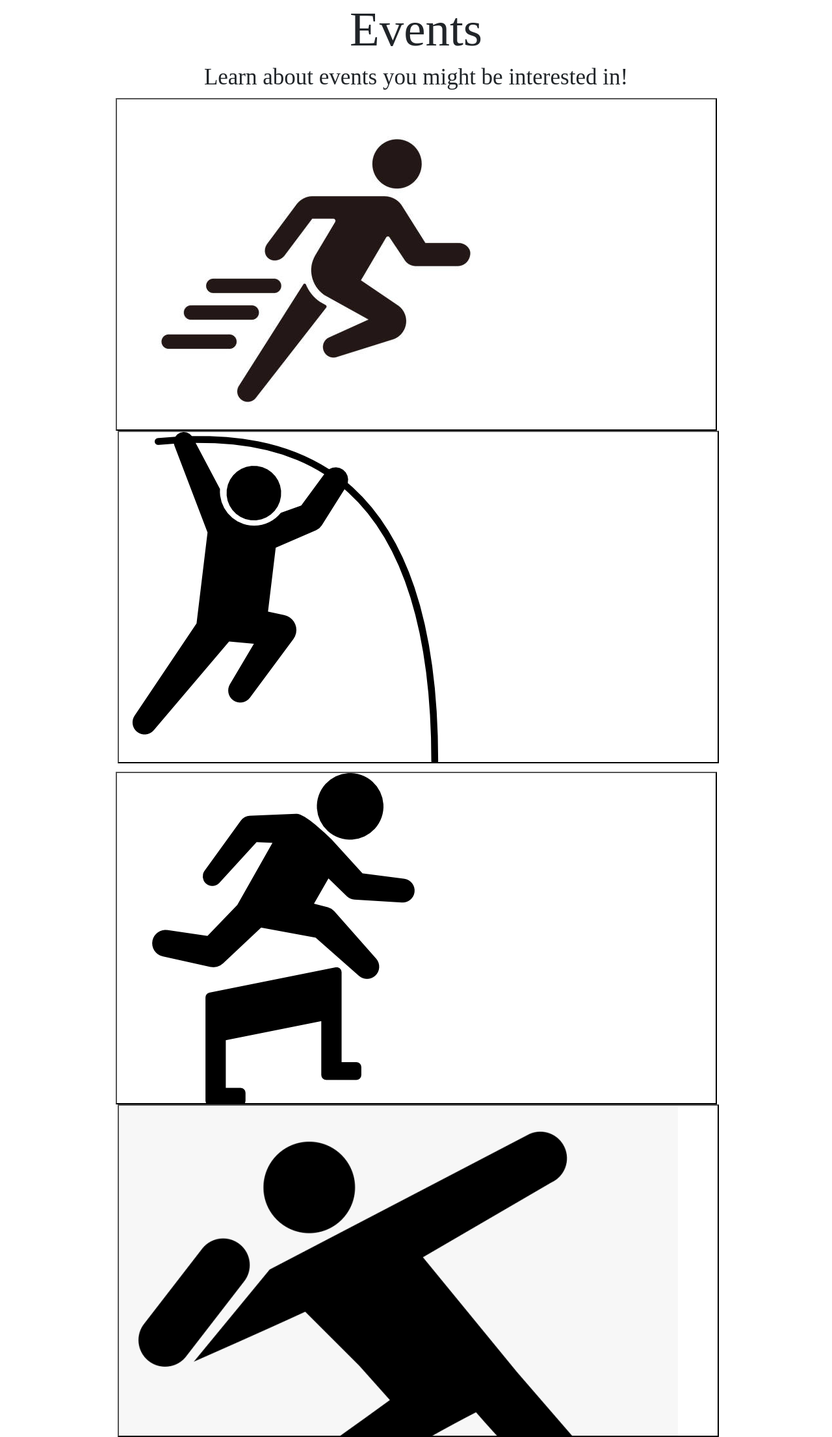
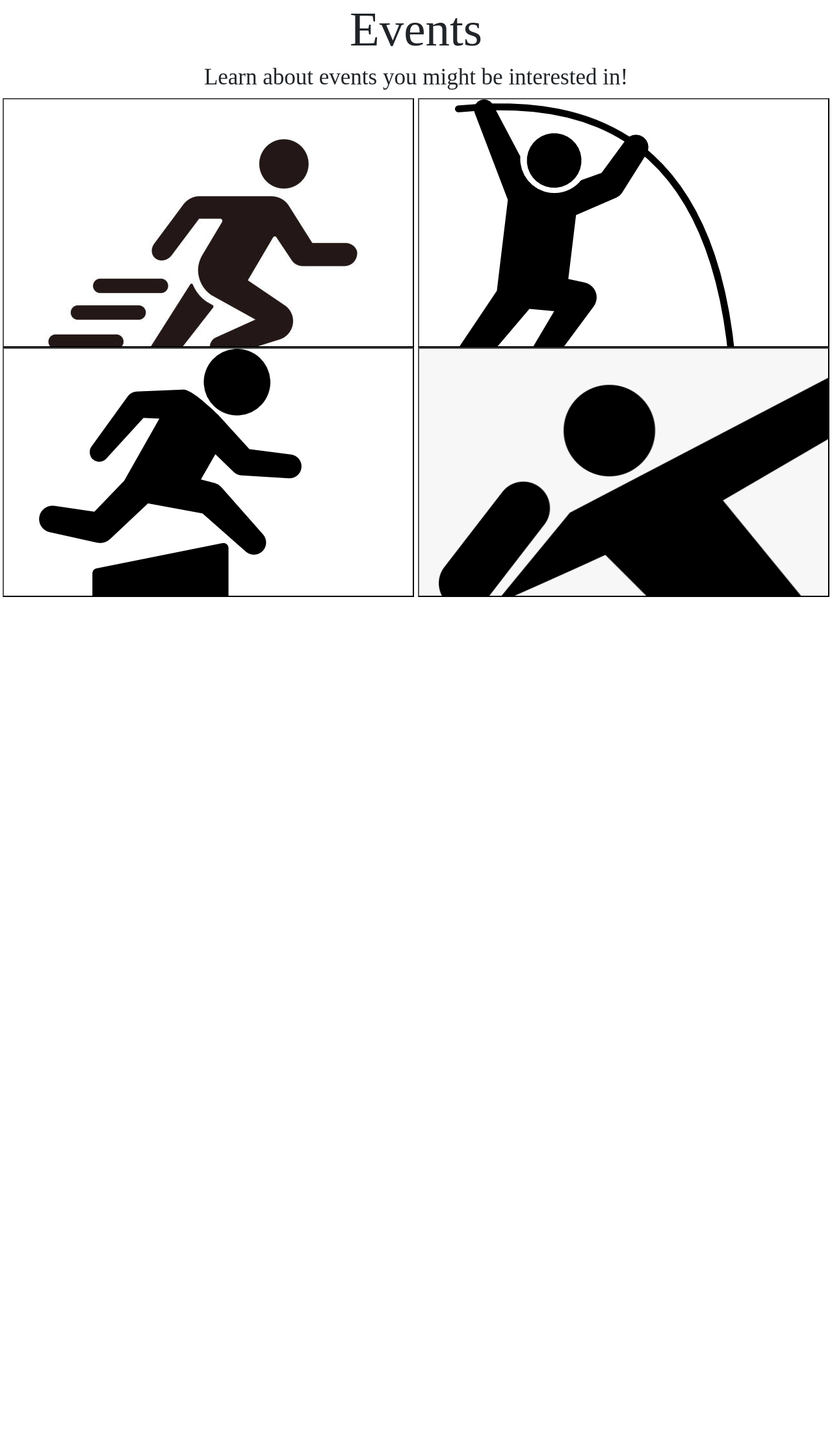
Before and after one commit to lleosunn/dnhstrack, a Flask app: page /events in a window 1280 px wide. Shown: the part 80-2292 px from the top of the page at 65% size. After the commit the page ends 999 px from the top, so only its background shows below. Run offline with Flask 2, Linux system fonts and the light colour scheme; some libraries are stand-ins or nearby versions.

Commit message:
boxes are fine but images are not

```diff
--- a/main.py
+++ b/main.py
@@ -46,10 +46,6 @@ def training_log():
 def stats():
     return render_template("pages/stats.html")
 
-
-
-
-
 if __name__ == "__main__":
     # runs the application on the repl development server
     app.run(debug=True, port="5004")
--- a/templates/pages/events.html
+++ b/templates/pages/events.html
@@ -1,17 +1,7 @@
 <!DOCTYPE html>
 {% extends "layouts/base.html" %}
-{% set project = "PB Arcade" %}
 
-
-<html lang="en">ee
-<head>
-    <meta charset="UTF-8">
-    <title>Reviews</title>
-</head>
 {% block body %}
-<div class="container-fluid" style="background-color: var(--turqoise); height: available; width: 100%; background-repeat: no-repeat; background-attachment: fixed">
-
-
     <style>
         /* Parent Container */
         .content_img{
@@ -49,39 +39,38 @@
             opacity: 0.7;
         }
 
-        .hoverclick1{
+        .sprints{
             background: url('../static/assets/sprints.jpeg') no-repeat;
             cursor:pointer;
-            width:925px;
-            height:512px;
+            width:49.5vw;
+            height:30vw;
             transform: translateY(3px);
         }
 
-        .hoverclick2{
+        .vault{
             background: url('../static/assets/polevault.png') no-repeat;
             cursor:pointer;
-            width:925px;
-            height:512px;
+            width:49.5vw;
+            height:30vw;
             transform: translateY(3px);
         }
 
-        .hoverclick3{
+        .hurdles{
             background: url('../static/assets/hurdles.png') no-repeat;
             cursor:pointer;
-            width:925px;
-            height:512px;
+            width:49.5vw;
+            height:30vw;
             transform: translateY(3px);
         }
 
-        .hoverclick4{
+        .throws{
             background: url('../static/assets/throws.png') no-repeat;
             cursor:pointer;
-            width:925px;
-            height:512px;
+            width:49.5vw;
+            height:30vw;
             transform: translateY(3px);
         }
 
-        }
         .fa:hover{
             font-size: 3em;
             letter-spacing: 1em;
@@ -92,58 +81,18 @@
         }
     </style>
 
-    <script>
-        let i = 1;
-        let c = 0;
-        let p = 1;
-        function mature(){
-            c++;
-            while (c === 3) {
-                i--;
-                i--;
-                i--;
-                p--;
-                p--;
-                p--;
-                c--;
-                c--;
-            }
-            while (i < 4 && c === 1) {
-                if (document.getElementById("mature" + i).innerHTML = "mature" + i) {
-                    document.getElementById("mature" + i).style.visibility = "hidden";
-                    i++;
-                }
-            }
-            while (p < 4 && c === 2) {
-                if (document.getElementById("mature" + p).innerHTML = "mature" + p) {
-                    document.getElementById("mature" + p).style.visibility = "visible";
-                    p++;
-                }
-            }
-        }
-
-    </script>
-
-    <body>
-
     <div>
         <h1 style="font-size:75px; text-align:center; font-family: gilroy,serif;">Events</h1>
         <h2 style="font-size:35px; text-align:center; font-family: gilroy,serif;">Learn about events you might be interested in!</h2>
     </div>
 
-    <body>
-    <body>
-        <div style="text-align: center">
-            <input type="button" id="mature1" class="fa hoverclick1" onclick="location.href = 'reviewSquidgame';";>
-            <input type="button" id="mature2" class="fa hoverclick2" onclick="location.href = 'reviewBreakingbad';" style="margin-left: 0.5%">
-        </div>
-    </body>
+    <div style="text-align: center">
+        <input type="button" class="fa sprints" onclick="location.href = 'sprints';";>
+        <input type="button" class="fa vault" onclick="location.href = 'vault';" style="margin-left: 0.1vw">
+    </div>
 
-    <body>
-        <div style="text-align: center" >
-            <input type="button" class="fa hoverclick3" onclick="location.href = 'reviewTheoffice';"; style="margin-top: 1%">
-            <input type="button" class="fa hoverclick4" onclick="location.href = 'reviewMandalorian';" style="margin-left: 0.5%">
-        </div>
-    </body>
+    <div style="text-align: center" >
+        <input type="button" class="fa hurdles" onclick="location.href = 'hurdles';";>
+        <input type="button" class="fa throws" onclick="location.href = 'throws';" style="margin-left: 0.1vw">
+    </div>
 {% endblock %}
-</html>
```
